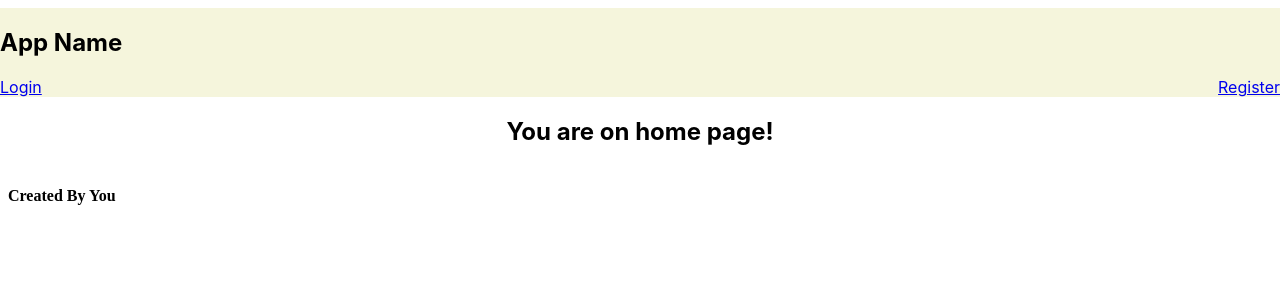
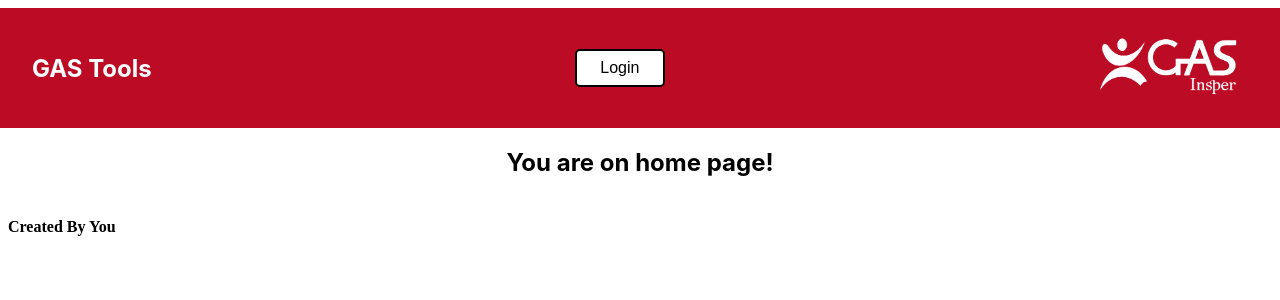
Before and after one commit to marchettomarcelo/Django-React, a React (Create React App) app in the folder frontend/: page / in a window 1280 px wide. Shown: the top 300 px of the page. Built offline with nearby package versions, Linux system fonts and the light colour scheme.

Commit message:
profile contex

```diff
--- a/frontend/src/App.js
+++ b/frontend/src/App.js
@@ -5,16 +5,16 @@ import Navbar from "./components/Navbar";
 import { BrowserRouter as Router, Route, Switch } from "react-router-dom";
 import PrivateRoute from "./utils/PrivateRoute";
 import { AuthProvider } from "./context/AuthContext";
+import { ProfileProvider } from "./context/ProfileContext";
 import Home from "./views/homePage";
 import Login from "./views/loginPage";
-import Register from "./views/registerPage";
 import ProtectedPage from "./views/ProtectedPage";
 
 function App() {
     return (
         <Router>
-            <div className="">
-                <AuthProvider>
+            <AuthProvider>
+                <ProfileProvider>
                     <main>
                         <Navbar />
                         <Switch>
@@ -24,13 +24,13 @@ function App() {
                                 exact
                             />
                             <Route component={Login} path="/login" />
-                            <Route component={Register} path="/register" />
+
                             <Route component={Home} path="/" />
                         </Switch>
                     </main>
-                </AuthProvider>
-                <Footer />
-            </div>
+                </ProfileProvider>
+            </AuthProvider>
+            <Footer />
         </Router>
     );
 }
--- a/frontend/src/components/Navbar.js
+++ b/frontend/src/components/Navbar.js
@@ -1,25 +1,41 @@
-import { useContext } from "react";
+import { useContext, useEffect } from "react";
 import { Link } from "react-router-dom";
 import AuthContext from "../context/AuthContext";
+// import logo_gas_branco from "../../public/logo_gas_branco.png";
 
 const Navbar = () => {
     const { user, logoutUser } = useContext(AuthContext);
+
+    let botaoLoginLogout = <></>;
+
+    if (user) {
+        botaoLoginLogout = (
+            <button className="logout-but" onClick={logoutUser}>
+                Logout
+            </button>
+        );
+    }
+
+    if (!user && window.location.pathname !== "/login") {
+        botaoLoginLogout = (
+            <Link to="/login">
+                <button className="logout-but">Login</button>
+            </Link>
+        );
+    }
+    console.log(window.location.pathname);
     return (
         <nav>
-            <h1>App Name</h1>
-            <div className="in-out-links-div">
-                {user ? (
-                    <>
-                        <button className="logout-but" onClick={logoutUser}>
-                            Logout
-                        </button>
-                    </>
-                ) : (
-                    <>
-                        <Link to="/login">Login</Link>
-                        <Link to="/register">Register</Link>
-                    </>
-                )}
+            <div className="inner-nav">
+                <h1 className="gastools">GAS Tools</h1>
+                <div className="in-out-links-div">{botaoLoginLogout}</div>
+                <div className="logo-div">
+                    <img
+                        className="logo-gas"
+                        src={"/logo_gas_branco.png"}
+                        alt="logo"
+                    />
+                </div>
             </div>
         </nav>
     );
--- /dev/null
+++ b/frontend/src/context/ProfileContext.js
@@ -0,0 +1,43 @@
+import { createContext, useContext, useState, useEffect } from "react";
+import AuthContext from "./AuthContext";
+import useAxios from "../utils/useAxios";
+
+const ProfileContext = createContext();
+
+export default ProfileContext;
+
+export const ProfileProvider = ({ children }) => {
+    const [userProfile, setUserProfile] = useState(null);
+
+    const { user } = useContext(AuthContext);
+    const [currentUser, setCurrentUser] = useState(null);
+
+    const api = useAxios();
+    const fetchData = async () => {
+        try {
+            const response = await api.get(`/username/${user.user_id}`);
+            const x = response.data.response.perfil;
+            console.log("Request was made: ", x);
+            setUserProfile(x);
+        } catch (e) {
+            console.log(e);
+        }
+    };
+
+    useEffect(() => {
+        if (currentUser !== user) {
+            setCurrentUser(user);
+            fetchData();
+        }
+    }, [user, currentUser]);
+
+    const contextData = {
+        userProfile,
+    };
+
+    return (
+        <ProfileContext.Provider value={contextData}>
+            {children}
+        </ProfileContext.Provider>
+    );
+};
--- a/frontend/src/index.css
+++ b/frontend/src/index.css
@@ -73,10 +73,32 @@ button{
 nav{
 
   width: 100vw;
-  background-color: beige;
+  height: 15vh;
+  background-color: #BB0B25;
+
+
+  padding: 0px;
+}
+
+.inner-nav{
+  height: 100%;
+  display: flex;
+  flex-direction: row;
+  justify-content: space-between;
+  align-items: center;
+  padding-right: 2rem;
+  padding-left: 2rem;
 }
 
 .logout-but{
   width: 90px;
   font-size: 1rem ;
 }
+
+.gastools{
+  color: white;
+}
+
+.logo-gas{
+  height: 20vh;
+}
--- a/frontend/src/views/ProtectedPage.js
+++ b/frontend/src/views/ProtectedPage.js
@@ -24,14 +24,22 @@ function ProtectedPage() {
         // eslint-disable-next-line react-hooks/exhaustive-deps
     }, []);
 
+    let projetos = res.projeto
+        ?.map((proj) => {
+            return convertProjeto(proj.projeto);
+        })
+        .join(", ");
     return (
         <div>
             <h1>Projected Page</h1>
-            <p>Nome de exibição: {res.nome_exibicao}</p>
+            <p>
+                Nome de exibição:{" "}
+                {res.nome_exibicao ? res.nome_exibicao : "N/A"}
+            </p>
 
             <p>É líder do projeto: {res.eh_lider?.toString()}</p>
             <p>É diretor da área: {res.eh_diretor?.toString()}</p>
-            <p>Pertence ao projeto: {convertProjeto(res.projeto)}</p>
+            <p>Pertence ao projeto: {projetos}</p>
             <p>Pertence a área: {convertArea(res.area)}</p>
             <br />
             <p>Pontos por falta: {res.pontos}</p>
--- a/frontend/src/views/homePage.js
+++ b/frontend/src/views/homePage.js
@@ -2,10 +2,12 @@ import { useContext } from "react";
 import { Link } from "react-router-dom";
 
 import AuthContext from "../context/AuthContext";
+import ProfileContext from "../context/ProfileContext";
 
 const Home = () => {
     const { user } = useContext(AuthContext);
-
+    const { userProfile } = useContext(ProfileContext);
+    console.log(userProfile);
     return (
         <section>
             <h1 className="text-red-700 ">
--- a/frontend/src/views/registerPage.js
+++ /dev/null
@@ -1,54 +0,0 @@
-import { useState, useContext } from "react";
-import AuthContext from "../context/AuthContext";
-
-function Register() {
-    const [username, setUsername] = useState("");
-    const [password, setPassword] = useState("");
-    const [password2, setPassword2] = useState("");
-    const { registerUser } = useContext(AuthContext);
-
-    const handleSubmit = async (e) => {
-        e.preventDefault();
-        registerUser(username, password, password2);
-    };
-
-    return (
-        <section className="form-section">
-            <form onSubmit={handleSubmit}>
-                <h1>Register</h1>
-
-                <label htmlFor="username">Username</label>
-                <input
-                    type="text"
-                    id="username"
-                    onChange={(e) => setUsername(e.target.value)}
-                    placeholder="Username"
-                    required
-                />
-
-                <label htmlFor="password">Password</label>
-                <input
-                    type="password"
-                    id="password"
-                    onChange={(e) => setPassword(e.target.value)}
-                    placeholder="Password"
-                    required
-                />
-
-                <label htmlFor="confirm-password">Confirm Password</label>
-                <input
-                    type="password"
-                    id="confirm-password"
-                    onChange={(e) => setPassword2(e.target.value)}
-                    placeholder="Confirm Password"
-                    required
-                />
-                <p>{password2 !== password ? "Passwords do not match" : ""}</p>
-
-                <button>Register</button>
-            </form>
-        </section>
-    );
-}
-
-export default Register;
```
Also changed, not shown: frontend/public/logo_gas_branco.png (added).
